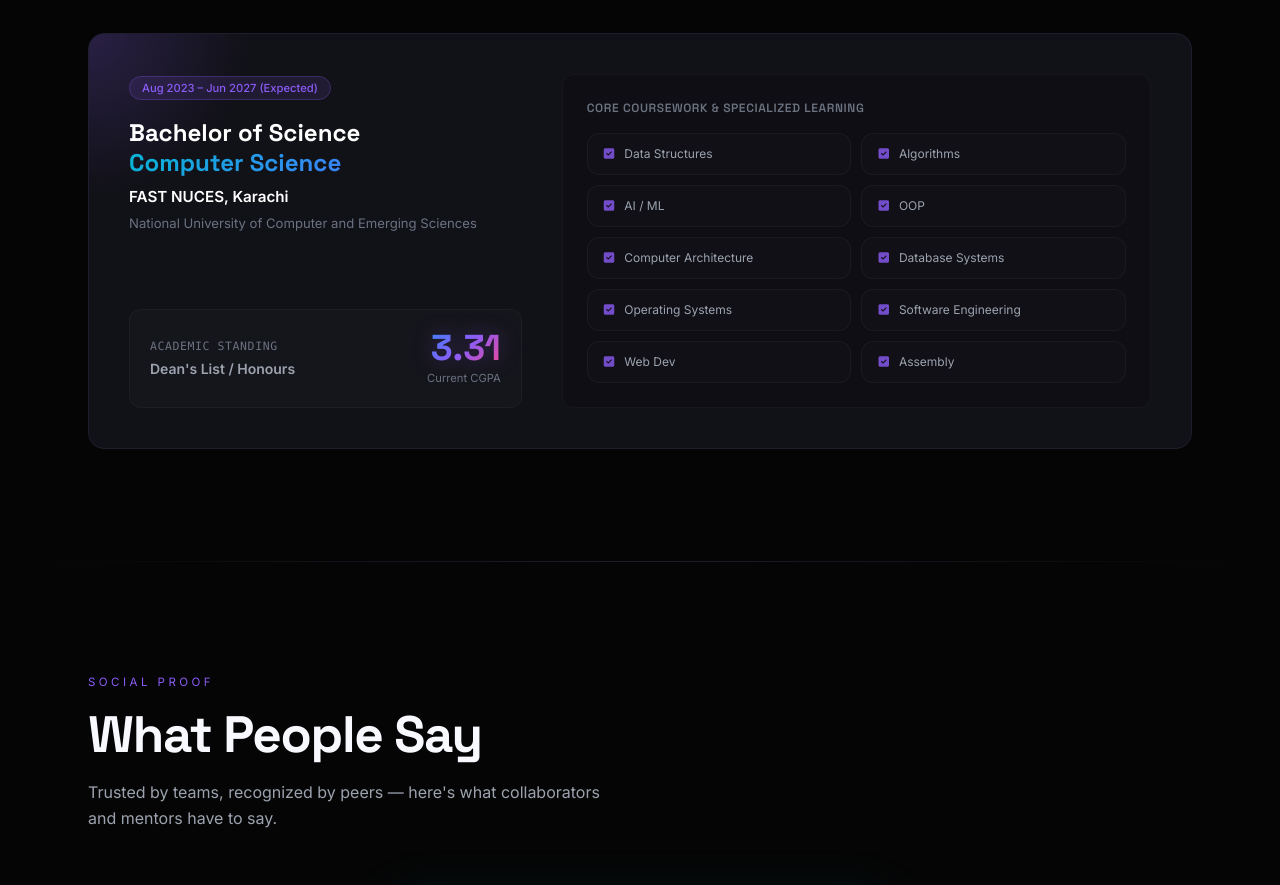
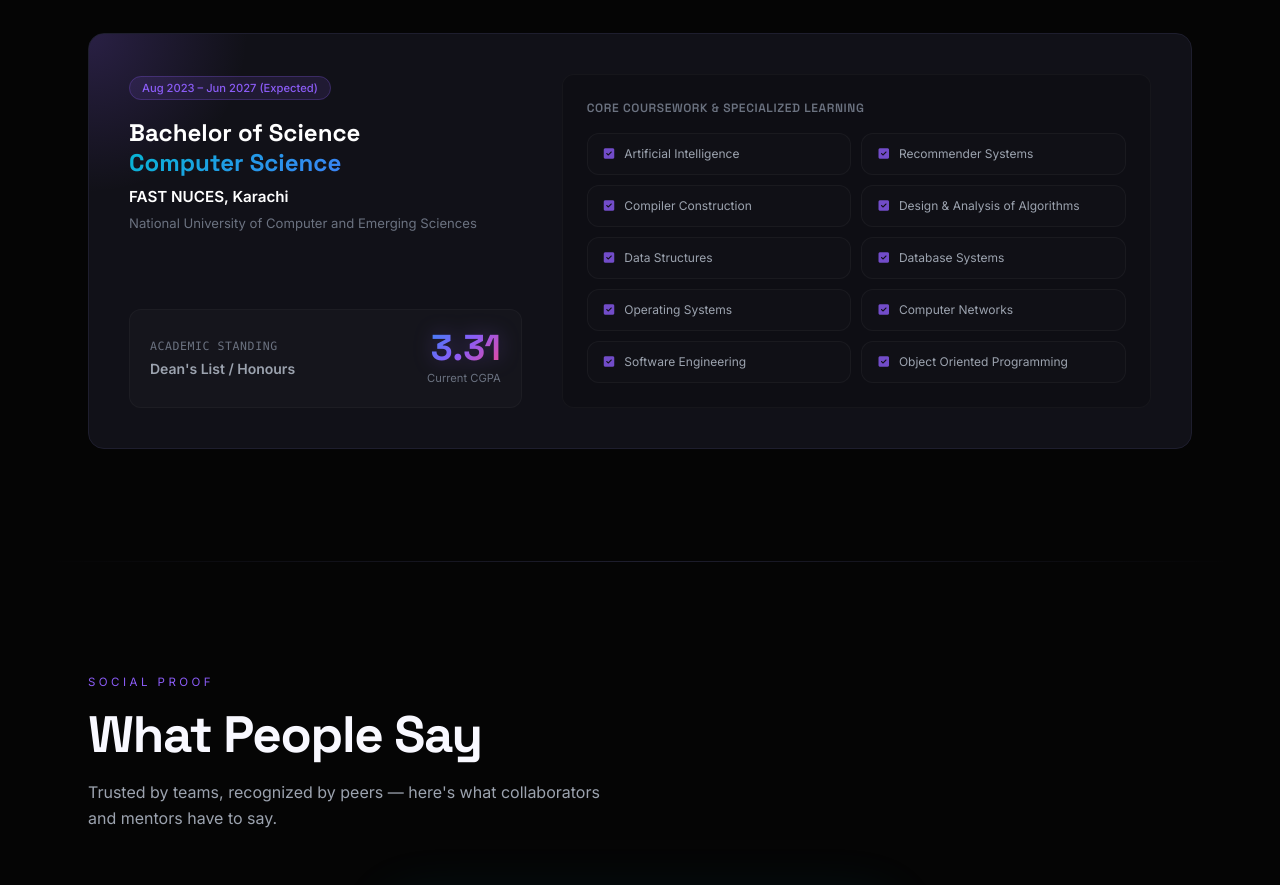
Before and after one commit to waniaf-22/Portfolio-Wania-Fatima, a React (Vite) app: page / in a window 1280 px wide. Shown: the part 10380-11265 px from the top of the page. Built offline with nearby package versions, Linux system fonts and the light colour scheme; the HTML template or start-up script is replaced by a standard one.

Commit message:
Update core coursework list based on user's official transcript

```diff
--- a/src/components/EducationSection.tsx
+++ b/src/components/EducationSection.tsx
@@ -1,7 +1,14 @@
 const courses = [
-  "Data Structures", "Algorithms", "AI / ML", "OOP",
-  "Computer Architecture", "Database Systems", "Operating Systems",
-  "Software Engineering", "Web Dev", "Assembly",
+  "Artificial Intelligence",
+  "Recommender Systems",
+  "Compiler Construction",
+  "Design & Analysis of Algorithms",
+  "Data Structures",
+  "Database Systems",
+  "Operating Systems",
+  "Computer Networks",
+  "Software Engineering",
+  "Object Oriented Programming",
 ];
 
 const EducationSection = () => {
```
